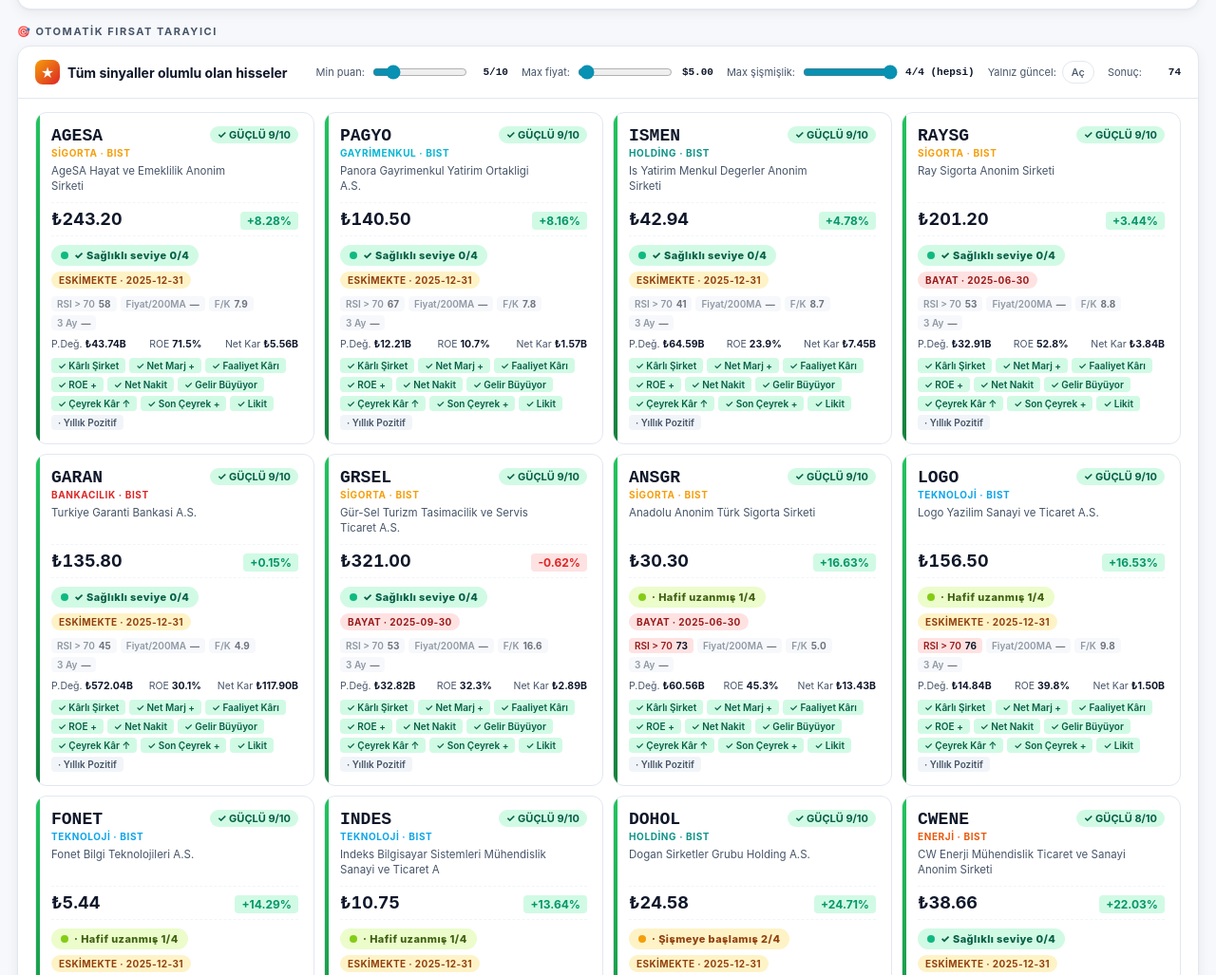
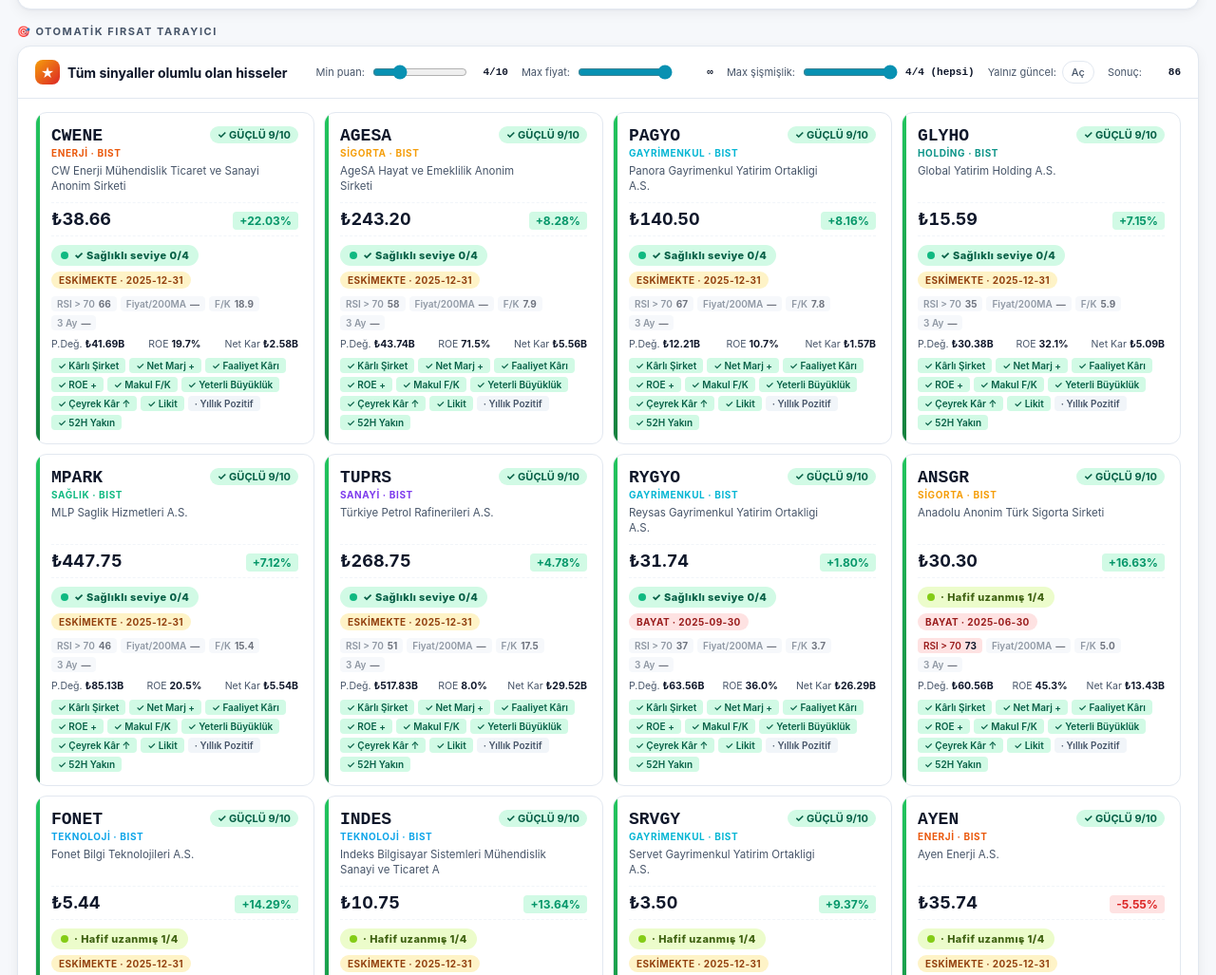
Before and after one commit to gtrogz/hisse, a website: page bist.html in a window 1280 px wide. Shown: the part 756-1783 px from the top of the page at 95% size. Drawn offline with nearby package versions, Linux system fonts and the light colour scheme; no server answers.

Commit message:
Add files via upload

```diff
--- a/bist.html
+++ b/bist.html
@@ -326,12 +326,10 @@ body.dark .sig.bad{background:rgba(248,113,113,.1);border-color:rgba(248,113,113
     <div class="opp-controls">
       <div class="ctrl" style="display:none"><span class="opp-mkt-pick" id="oppMkt"><button data-m="NASDAQ" class="on">NASDAQ</button></span></div>
       <div class="ctrl"><span>Min puan:</span>
-        <input type="range" id="oppMinScore" min="4" max="10" step="1" value="7">
-        <span class="v" id="oppMinScoreLbl">7/10</span>
+        <input type="range" id="oppMinScore" min="2" max="10" step="1" value="4"><span class="v" id="oppMinScoreLbl">4/10</span>
       </div>
       <div class="ctrl"><span>Max fiyat:</span>
-        <input type="range" id="oppMaxPx" min="0.5" max="200" step="0.5" value="1.5">
-        <span class="v" id="oppMaxPxLbl">$1.50</span>
+        <input type="range" id="oppMaxPx" min="1" max="100000" step="100" value="100000"><span class="v" id="oppMaxPxLbl">∞</span>
       </div>
       <div class="ctrl" title="0=Sağlıklı · 4=Aşırı şişmiş. Sadece bu eşik ve altındaki hisseler gösterilir."><span>Max şişmişlik:</span>
         <input type="range" id="oppMaxOb" min="0" max="4" step="1" value="4">
@@ -902,13 +900,15 @@ document.addEventListener("keydown",e=>{if(e.key==="Escape")document.getElementB
 
 // ========== AUTO OPPORTUNITY SCANNER ==========
 const oppSt = (() => {
-  const def = {mkt:"NASDAQ", minScore:5, maxPx:5.0, maxOb:4, freshOnly:false};
-  try { return Object.assign({}, def, JSON.parse(localStorage.getItem("oppState_v3")||"{}")); }
+  // BIST için. minScore 4, maxPx sınırsız (TRY)
+  const def = {mkt:"BIST", minScore:4, maxPx:100000, maxOb:4, freshOnly:false};
+  try { return Object.assign({}, def, JSON.parse(localStorage.getItem("oppState_v5_bist")||"{}")); }
   catch { return def; }
 })();
+try{["oppState_v2","oppState_v3","oppState_v4"].forEach(k=>localStorage.removeItem(k))}catch(e){}
 // BIST sayfası, mkt her zaman BIST
 oppSt.mkt = "BIST";
-function oppSave() { localStorage.setItem("oppState_v3", JSON.stringify(oppSt)); }
+function oppSave() { localStorage.setItem("oppState_v5_bist", JSON.stringify(oppSt)); }
 
 // ============================================================
 // ŞİŞMİŞLİK SKORU (Overbought / Aşırı-Alım Tespiti)
@@ -1048,36 +1048,36 @@ function frBadgeHTML(fr) {
 // Hibrit kriterler: hem snapshot (f.*) hem canlı bulk quote (r.*) verisini kullanır.
 // Snapshot olmayan yeni hisseler için canlı veri otomatik fallback olur.
 const CRITERIA = [
-  // Kârlılık (snapshot varsa f.ni, yoksa canlı r.eps)
-  {k:"ni", label:"Kârlı Şirket", tip:"Net kâr pozitif (TTM)",
-    test:(r,f)=>(f.ni!=null && f.ni>0) || (r.eps!=null && r.eps>0)},
-  // Net marj
+  // 1) Kârlı şirket (canlı: pozitif EPS, snapshot fallback: net kâr)
+  {k:"ni", label:"Kârlı Şirket", tip:"EPS veya net kâr pozitif",
+    test:(r,f)=>(r.eps!=null && r.eps>0) || (f.ni!=null && f.ni>0)},
+  // 2) Net marj
   {k:"pm", label:"Net Marj +", tip:"Net kâr marjı pozitif",
     test:(r,f)=>f.pm!=null && f.pm>0},
-  // Faaliyet karlılığı
+  // 3) Faaliyet kârı
   {k:"om", label:"Faaliyet Kârı", tip:"Faaliyet marjı pozitif",
     test:(r,f)=>f.om!=null && f.om>0},
-  // ROE
+  // 4) ROE
   {k:"roe", label:"ROE +", tip:"Özsermaye kârlılığı pozitif",
     test:(r,f)=>f.roe!=null && f.roe>0},
-  // Net Nakit
-  {k:"cash", label:"Net Nakit", tip:"Toplam nakit > toplam borç",
-    test:(r,f)=>f.cash!=null && f.debt!=null && f.cash>f.debt},
-  // Gelir büyümesi
-  {k:"rg", label:"Gelir Büyüyor", tip:"YoY gelir büyümesi pozitif",
-    test:(r,f)=>f.rg!=null && f.rg>0},
-  // Çeyrek kâr büyümesi (snapshot)
+  // 5) Mantıklı F/K
+  {k:"pe", label:"Makul F/K", tip:"F/K pozitif ve 50 altı",
+    test:(r,f)=>{const pe=(r.pe!=null?r.pe:f.pe);return pe!=null && pe>0 && pe<50}},
+  // 6) Yeterli büyüklük (BIST için 1B TL eşiği)
+  {k:"mc", label:"Yeterli Büyüklük", tip:"Piyasa değeri yeterince büyük",
+    test:(r,f)=>{const mc=(r.mc!=null?r.mc:f.mc);return mc!=null && mc>=1_000_000_000}},
+  // 7) Çeyrek kâr büyümesi
   {k:"qeg", label:"Çeyrek Kâr ↑", tip:"Çeyreksel kâr büyümesi pozitif",
     test:(r,f)=>f.qeg!=null && f.qeg>0},
-  // Son çeyrek net kâr (snapshot varsa kontrol et)
-  {k:"qprof", label:"Son Çeyrek +", tip:"En son çeyrekte net kâr pozitif",
-    test:(r,f)=>{const q=(f.qr||[])[0];return q && q.n!=null && q.n>0}},
-  // Likidite (canlı, herkesde var)
-  {k:"liq", label:"Likit", tip:"Günlük hacim 100K üstü ya da hacim/ort hacim ≥ 0.5",
+  // 8) Likidite
+  {k:"liq", label:"Likit", tip:"Günlük hacim yeterli",
     test:(r,f)=>r.v>=100000 || (r.av && r.v >= r.av*0.5)},
-  // 52 hafta pozitif performans (canlı, herkeste var) — eski "trend" kriterinin daha sağlamı
-  {k:"y52", label:"Yıllık Pozitif", tip:"Son 52 haftalık değişim pozitif (hisse uzun vadede yükselmiş)",
+  // 9) 52 hafta pozitif
+  {k:"y52", label:"Yıllık Pozitif", tip:"Son 52 haftalık değişim pozitif",
     test:(r,f)=>r.y52!=null && r.y52>0},
+  // 10) Yakın 52H
+  {k:"near52H", label:"52H Yakın", tip:"Fiyat 52H zirvenin %15 yakınında",
+    test:(r,f)=>r.wh && r.p>=r.wh*0.85},
 ];
 
 function scoreRow(r) {
@@ -1093,7 +1093,7 @@ function scoreRow(r) {
 
 function renderOpps() {
   document.getElementById("oppMinScoreLbl").textContent = oppSt.minScore + "/10";
-  document.getElementById("oppMaxPxLbl").textContent = oppSt.maxPx >= 200 ? "∞" : "$" + oppSt.maxPx.toFixed(2);
+  document.getElementById("oppMaxPxLbl").textContent = oppSt.maxPx >= 100000 ? "∞" : "₺" + oppSt.maxPx.toFixed(0);
   const obLblEl = document.getElementById("oppMaxObLbl");
   if (obLblEl) {
     const lbl = oppSt.maxOb >= 4 ? "4/4 (hepsi)" :
```
Also changed, not shown: index.html (+31 -28 lines).
